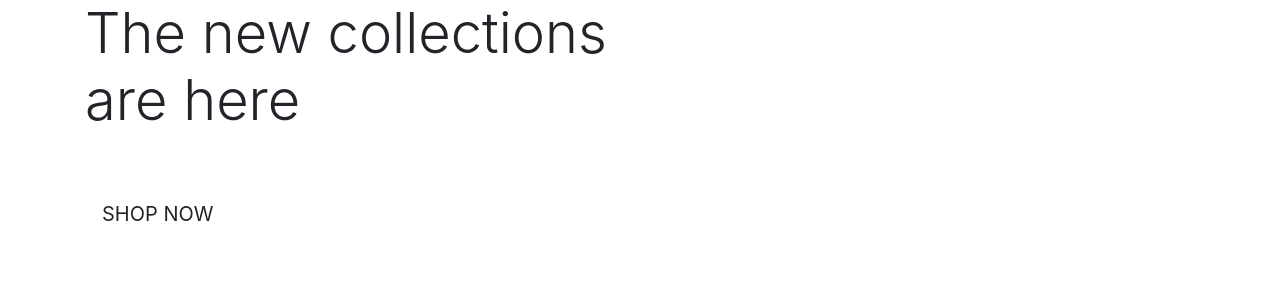
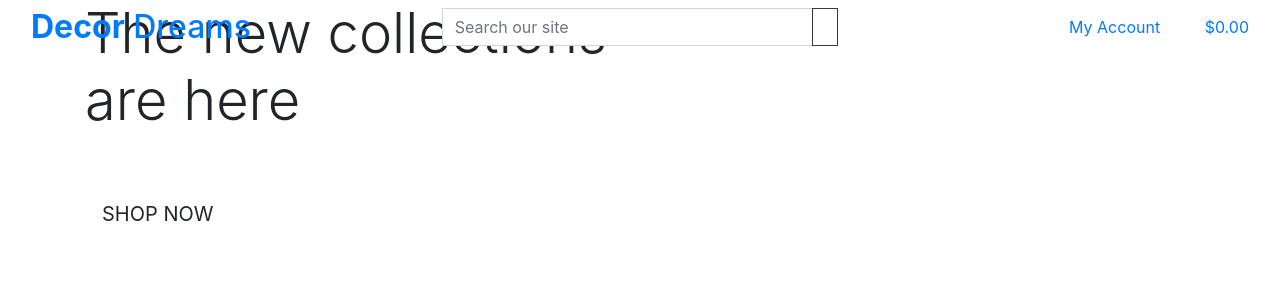
Before and after one commit to IzabellaLopes/decor_dreams, a Django app: page / in a window 1280 px wide. Shown: the top 300 px of the page. Run offline with Django 3.2, Linux system fonts and the light colour scheme.

Commit message:
Added main page header

```diff
--- a/templates/base.html
+++ b/templates/base.html
@@ -13,6 +13,7 @@
     {% endblock %}
 
     {% block extra_meta %}
+
     {% endblock %}
 
     {% block corecss %}
@@ -20,6 +21,7 @@
     {% endblock %}
 
     {% block extra_css %}
+
     {% endblock %}
 
     {% block corejs %}
@@ -29,29 +31,89 @@
     {% endblock %}
 
     {% block extra_js %}
+
     {% endblock %}
 
     <title>
       Decor Dreams{% block extra_title %}
+
       {% endblock %}
     </title>
   </head>
 
   <body>
-    <header class="container-fluid fixed-top"></header>
+    <header class="container-fluid fixed-top">
+      <div class="row">
+        <div class="col-12 col-lg-4 my-auto py-1 py-lg-0 text-center text-lg-left">
+          <a href="{% url 'home' %}" class="nav-link main-logo-link"><h2 class="logo-font text-black my-0"><strong>Decor</strong> Dreams</h2></a>
+        </div>
+        <div class="col-12 col-lg-4 my-auto py-1 py-lg-0">
+          <form method="GET" action="">
+            <div class="input-group w-100">
+              <input class="form-control border-gold rounded-0" type="text" name="q" placeholder="Search our site" aria-label="Search" />
+              <div class="input-group-append">
+                <button class="form-control btn btn-outline-dark border-gold rounded-0" type="submit" aria-label="Search Button"><span class="icon"><i class="fas fa-search"></i></span></button>
+              </div>
+            </div>
+          </form>
+        </div>
+        <div class="col-12 col-lg-4 my-auto py-1 py-lg-0">
+          <ul class="list-inline list-unstyled text-center text-lg-right my-0">
+            <li class="list-inline-item dropdown">
+              <a class="text-black nav-link" href="#" id="user-options" data-toggle="dropdown" aria-haspopup="true" aria-expanded="false">
+                <div class="text-center">
+                  <div>
+                    <i class="fas fa-user fa-lg"></i>
+                  </div>
+                  <p class="my-0">My Account</p>
+                </div>
+              </a>
+              <div class="dropdown-menu border-0" aria-labelledby="user-options">
+                {% if request.user.is_authenticated %}
+                  {% if request.user.is_superuser %}
+                    <a href="" class="dropdown-item">Product Management</a>
+                  {% endif %}
+                  <a href="" class="dropdown-item">My Profile</a>
+                  <a href="{% url 'account_logout' %}" class="dropdown-item">Logout</a>
+                {% else %}
+                  <a href="{% url 'account_signup' %}" class="dropdown-item">Register</a>
+                  <a href="{% url 'account_login' %}" class="dropdown-item">Login</a>
+                {% endif %}
+              </div>
+            </li>
+            <li class="list-inline-item">
+                <a class="{% if grand_total %}text-info font-weight-bold{% else %}text-black{% endif %} nav-link" href="">
+                    <div class="text-center">
+                        <div><i class="fas fa-shopping-bag fa-lg"></i></div>
+                        <p class="my-0">
+                            {% if grand_total %}
+                                ${{ grand_total|floatformat:2 }}
+                            {% else %}
+                                $0.00
+                            {% endif %}
+                        </p>
+                    </div>
+                </a>
+            </li>
+          </ul>
+        </div>
+      </div>
+    </header>
 
     {% if messages %}
       <div class="message-container"></div>
     {% endif %}
 
     {% block page_header %}
+
     {% endblock %}
 
     {% block content %}
+
     {% endblock %}
 
     {% block postloadjs %}
+
     {% endblock %}
-
   </body>
 </html>
```
